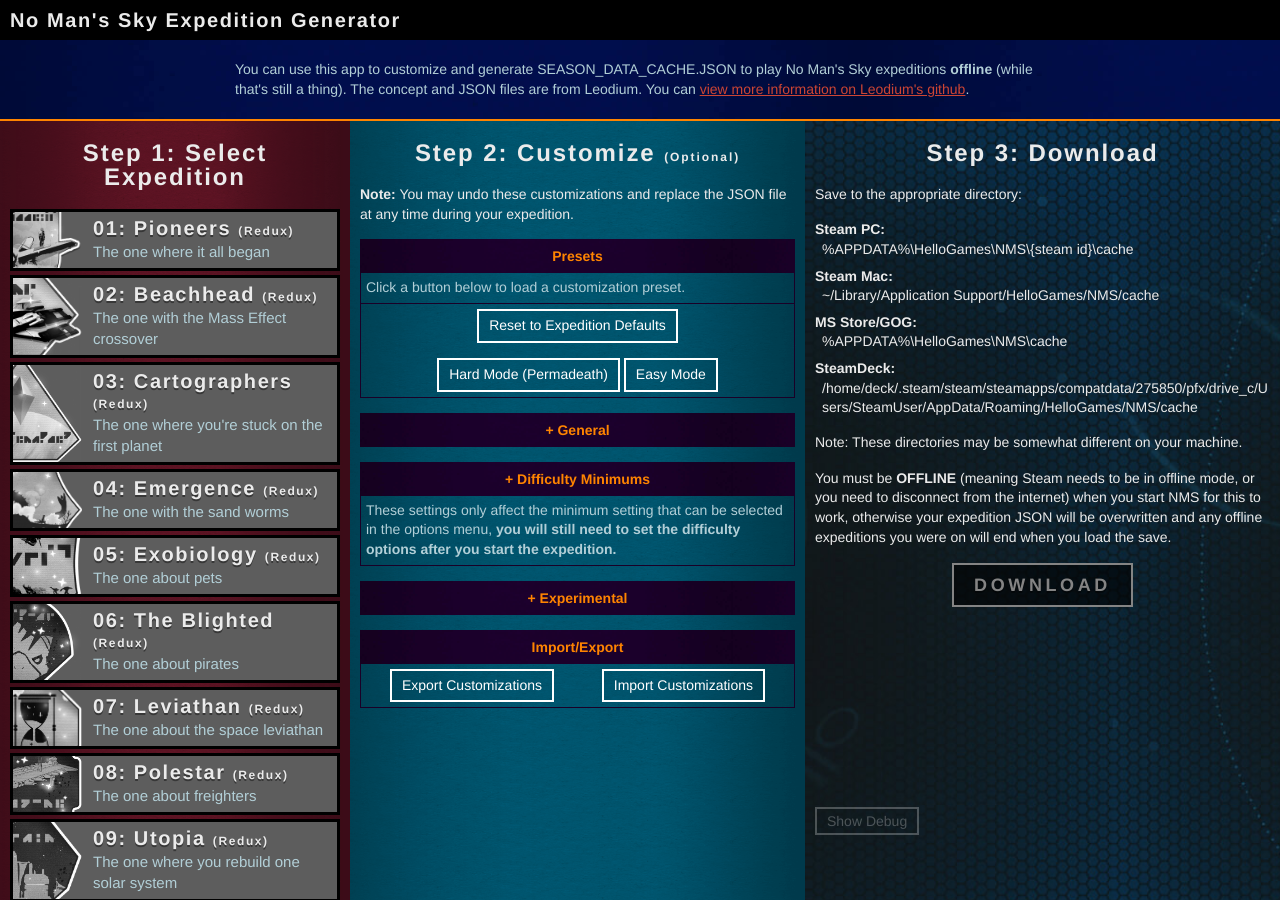
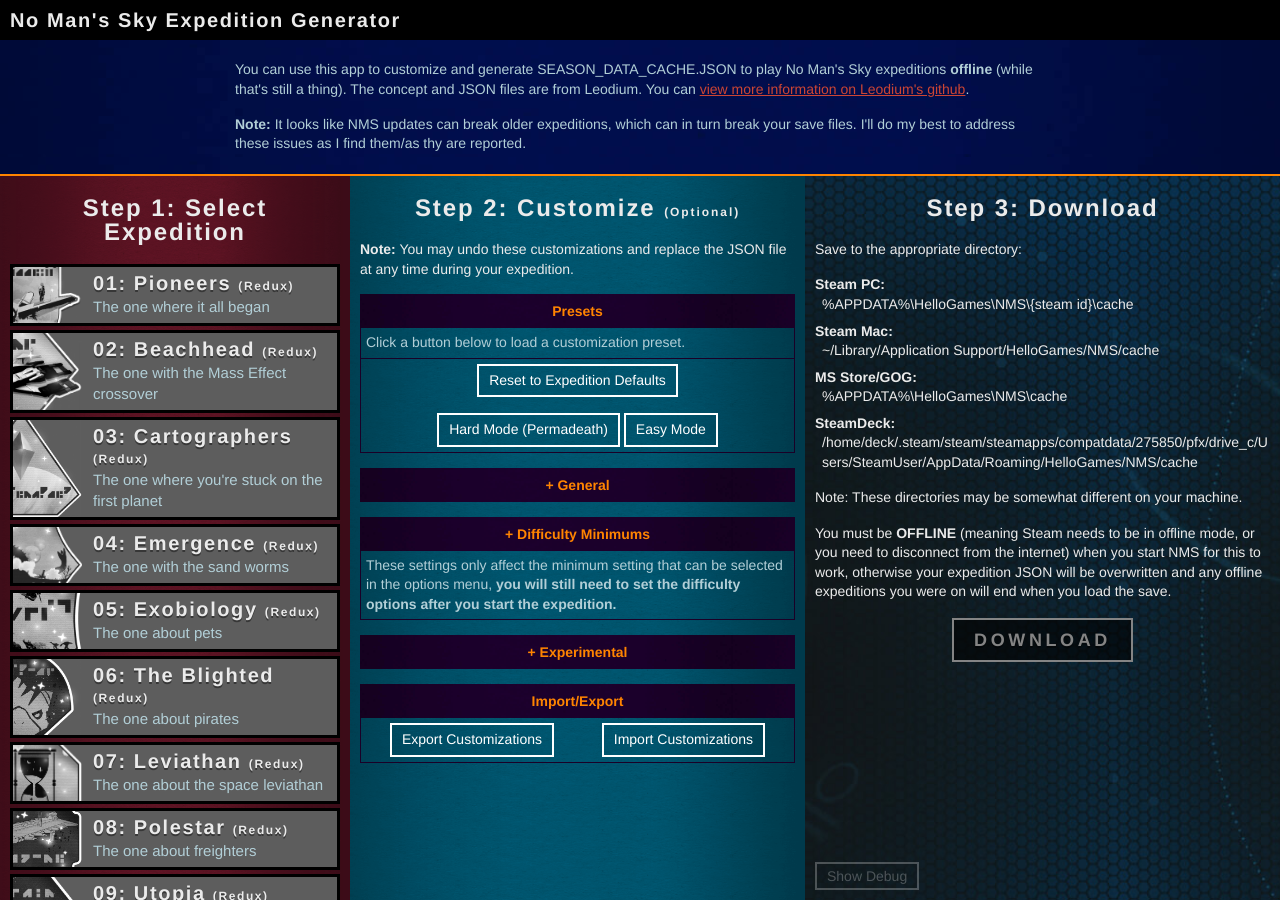
Before and after one commit to cwmonkey/nms-expeditions, a Jekyll site: the page built from index.html, in a window 1280 px wide and 900 px high. Built offline with Jekyll 4.4.1, drawn with Linux system fonts in a browser that asks for light colours; some web fonts are replaced.

Commit message:
Adding extra disclaimer for NMS updates breaking old expeditions

```diff
--- a/index.html
+++ b/index.html
@@ -25,6 +25,9 @@
     <h2 class="visibly-hidden">Introduction</h2>
     <p>
       You can use this app to customize and generate SEASON_DATA_CACHE.JSON to play No Man's Sky expeditions <strong>offline</strong> (while that's still a thing). The concept and JSON files are from Leodium. You can <a href="https://github.com/leodium/leodium-ReLive-NoMansSky-Expeditions-Offline" target="_blank">view more information on Leodium's github</a>.
+    </p>
+    <p>
+      <strong>Note:</strong> It looks like NMS updates can break older expeditions, which can in turn break your save files. I'll do my best to address these issues as I find them/as thy are reported.
     </p>
   </div></section>
 
```
